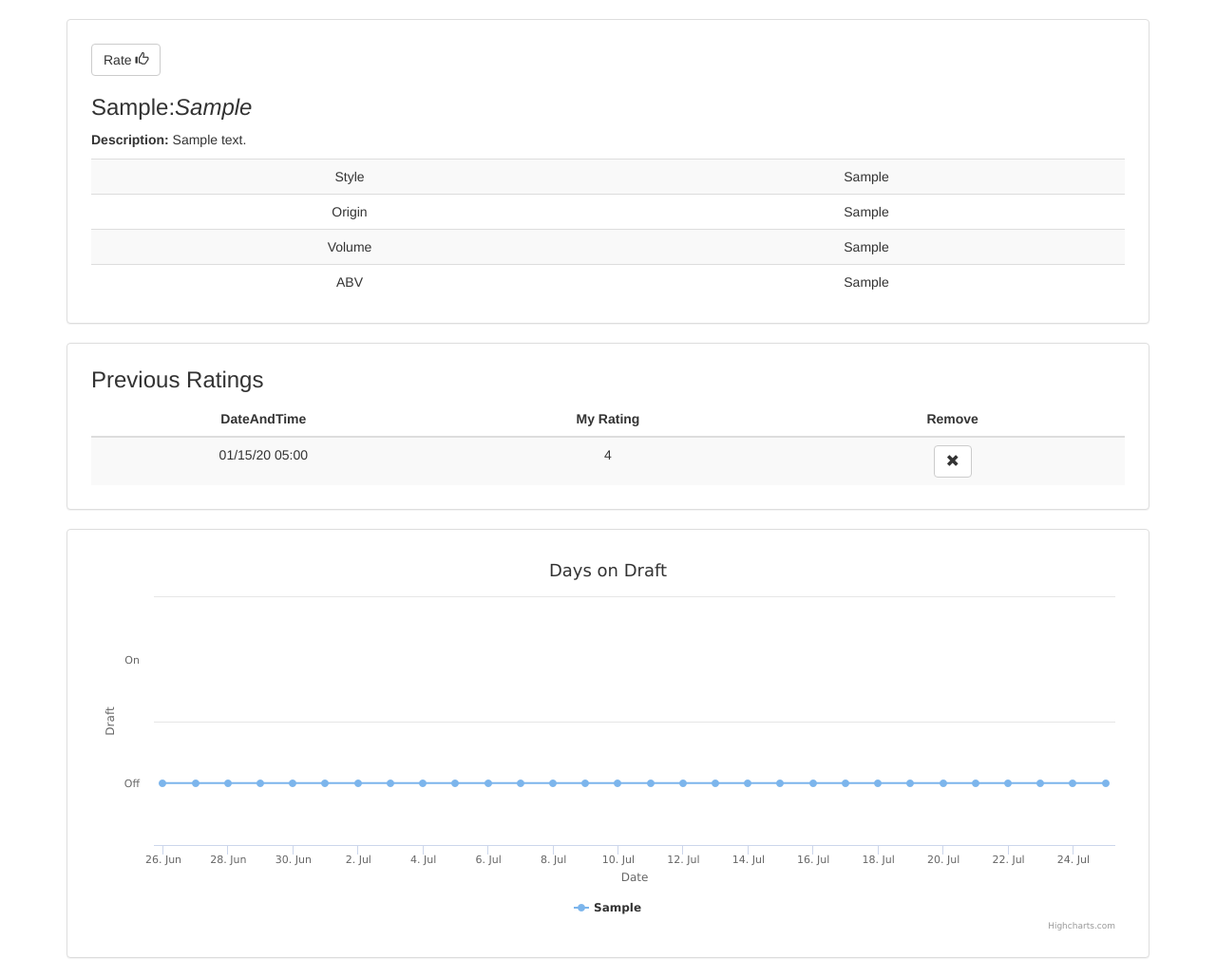
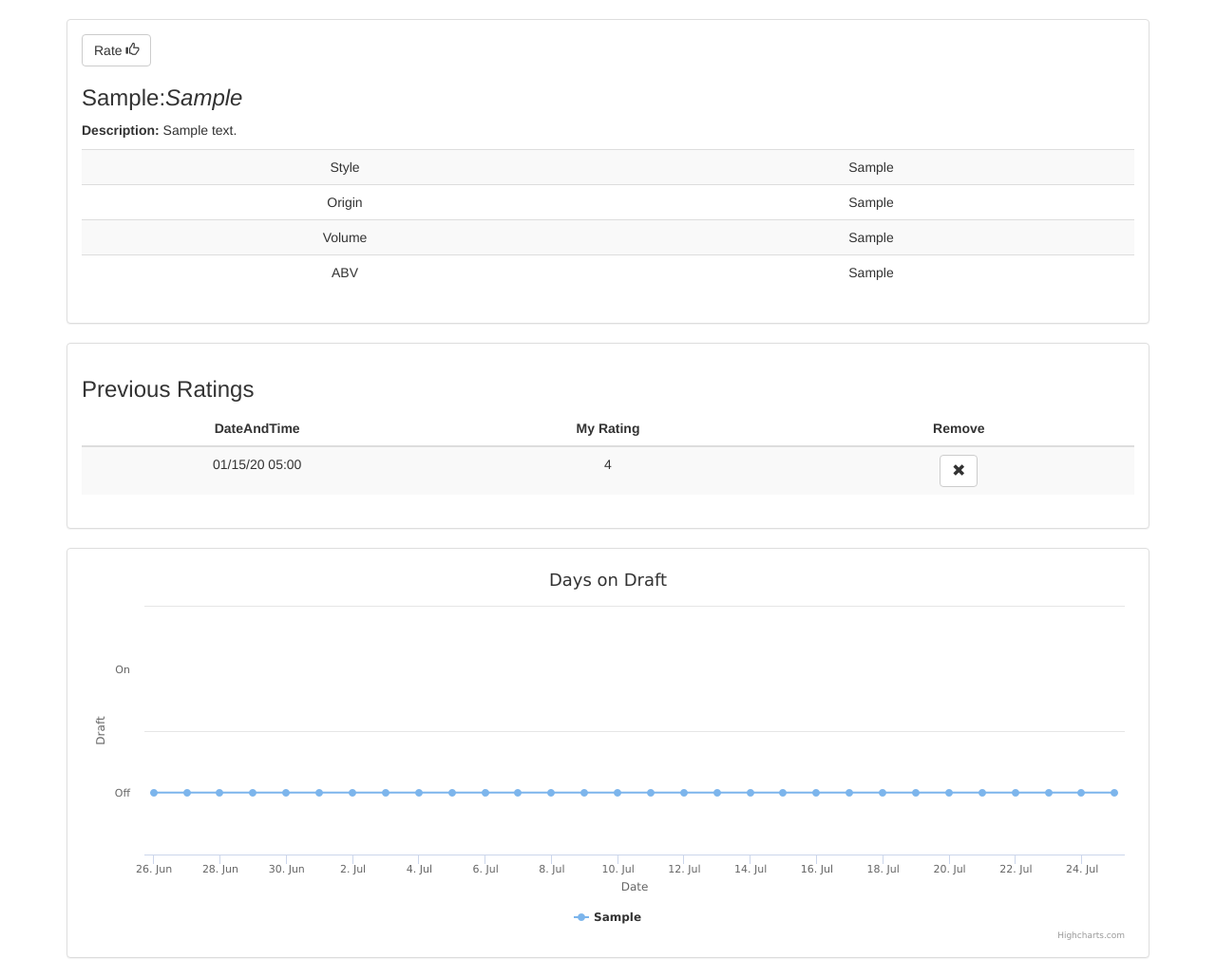
Before and after one commit to johnedenfield/PorterApp, a Flask app: page /beer/1 in a window 1280 px wide. Shown: the part 58-1087 px from the top of the page at 95% size. Run offline with Flask 2, Linux system fonts and the light colour scheme; a user stored in the database is signed in; tables that the repository leaves empty hold one stand-in row (values such as "Sample post"); some libraries are stand-ins or nearby versions.

Commit message:
clarified messages for registration page replaced xtra_margin class with native bootstrap panel-body class

```diff
--- a/app/forms.py
+++ b/app/forms.py
@@ -9,7 +9,7 @@ class RegistrationForm(Form):
     username = StringField('Username', [validators.Length(min=4, max=25)])
     email = StringField('Email Address', [validators.Length(min=6, max=35)])
     password = PasswordField('New Password', [
-        validators.DataRequired(),
+        validators.DataRequired(message='A password is required'),
         validators.EqualTo('confirm', message='Passwords must match')
     ])
     confirm = PasswordField('Repeat Password')
--- a/app/templates/beer_info.html
+++ b/app/templates/beer_info.html
@@ -17,7 +17,7 @@
 {% block content %}
 <div class="panel panel-default">
 
-    <div class="xtra_margin">
+    <div class="panel-body">
 
         <a href="{{url_for('rate_beer', Beer_ID=beer.Beer_ID)}}" class=" btn btn-default"> Rate
             <span class="glyphicon glyphicon-thumbs-up"></span>
@@ -53,7 +53,7 @@
 
 
 <div class="panel panel-default">
-    <div class="xtra_margin">
+    <div class="panel-body">
         <h3>Previous Ratings</h3>
 
         <table class="table table-striped">
@@ -87,7 +87,7 @@
 
 <div class="panel panel-default">
 
-    <div class="xtra_margin">
+    <div class="panel-body">
         <div id="chart"></div>
     </div>
 </div>
--- a/app/templates/beer_list.html
+++ b/app/templates/beer_list.html
@@ -8,7 +8,7 @@
 
 <div class="panel panel-default">
 
-    <div class="xtra_margin">
+    <div class="panel-body">
         <ul class="nav nav-pills">
             <li role="presentation" class="active"><a href="{{ url_for('beer_list') }}">On Draft</a></li>
             <li role="presentation"><a href="{{ url_for('favorite') }}">My Favorites</a></li>
--- a/app/templates/favorite.html
+++ b/app/templates/favorite.html
@@ -8,7 +8,7 @@
 
 <div class="panel panel-default">
 
-    <div class="xtra_margin">
+    <div class="panel-body">
         <ul class="nav nav-pills">
             <li role="presentation"><a href="{{ url_for('beer_list') }}">On Draft</a></li>
             <li role="presentation" class="active"><a href="{{ url_for('favorite') }}">My Favorites</a></li>
--- a/app/templates/login.html
+++ b/app/templates/login.html
@@ -2,7 +2,7 @@
 
 {% block content %}
 <div class="panel panel-default">
-    <div class="xtra_margin">
+    <div class="panel-body">
 
         <h2>Sign In</h2>
 
--- a/app/templates/rate_beer.html
+++ b/app/templates/rate_beer.html
@@ -7,7 +7,7 @@
 {% block content %}
 <div class="panel panel-default">
 
-    <div class="xtra_margin">
+    <div class="panel-body">
         <h3>{{beer.Brewery}}:<em>{{beer.Beer}}</em></h3>
 
         <p><strong>Description:</strong> {{beer.Description}}</p>
--- a/app/views.py
+++ b/app/views.py
@@ -203,7 +203,7 @@ def register():
             return redirect(url_for('login'))
 
         else:
-            flash(form.email.data + ' is alerady regestered with a user')
+            flash(form.email.data + ' is alerady regestered with a user', 'login')
 
     return render_template('register.html', form=form)
 
```
Also changed, not shown: app/templates/register.html (+8 -4 lines).
